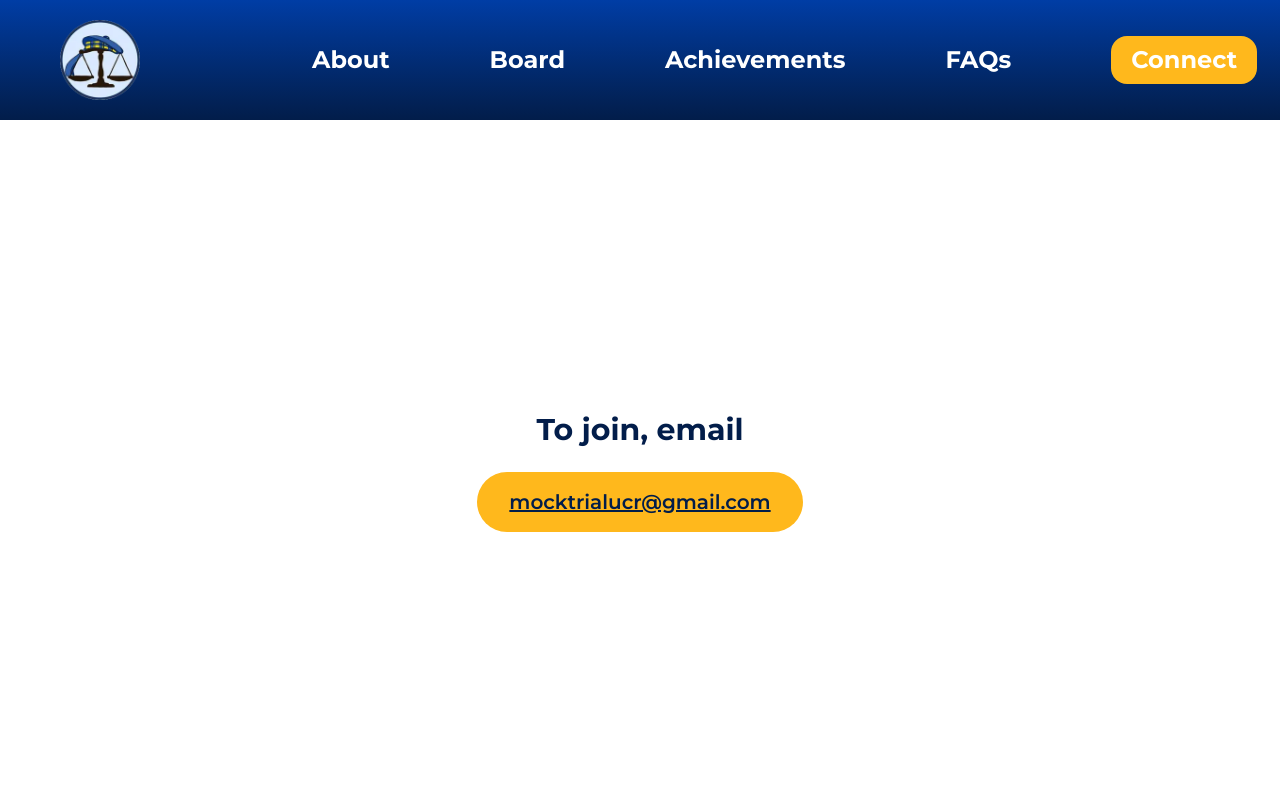
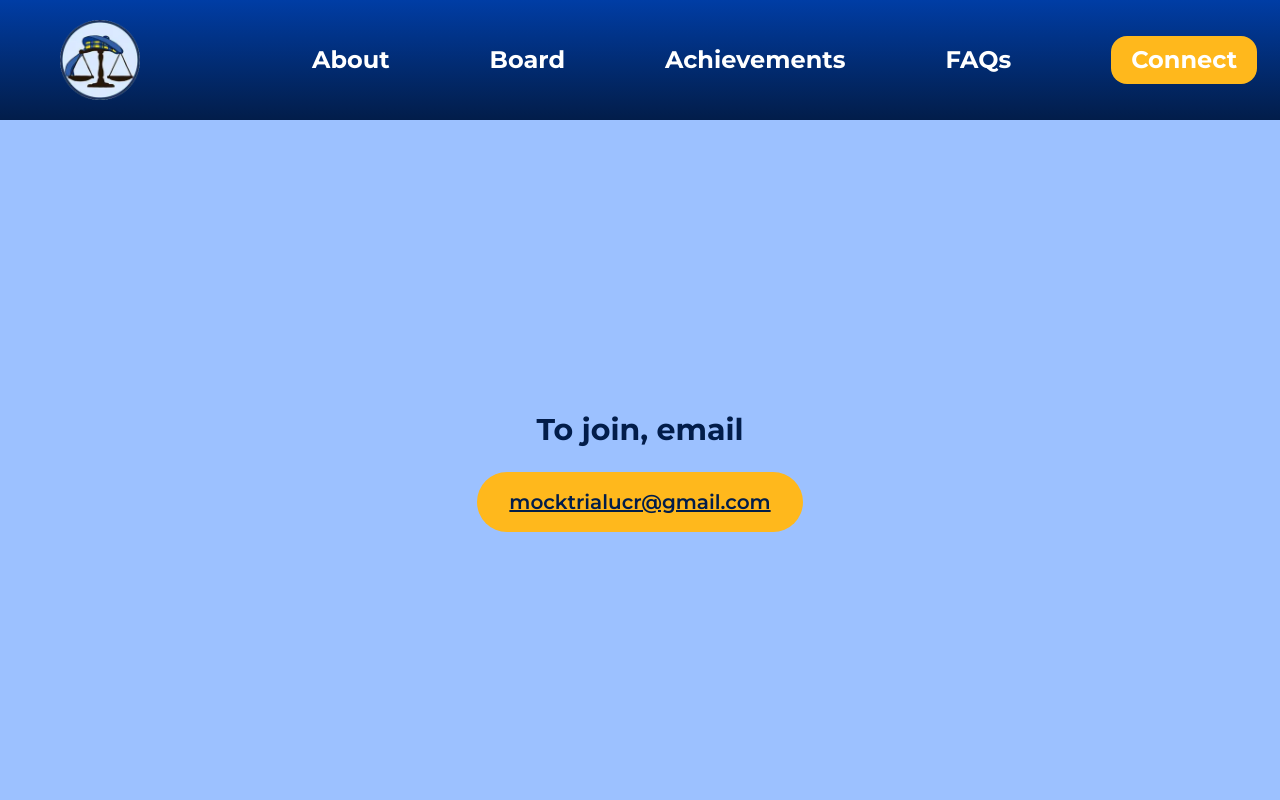
Before and after one commit to acm-ucr/mock-trial-website, a Next.js app: page / in a window 1280 px wide. Shown: the top 800 px of the page. Built offline with nearby package versions, Linux system fonts and the light colour scheme.

Commit message:
updated bg color

```diff
--- a/src/components/Home/JoinUs.tsx
+++ b/src/components/Home/JoinUs.tsx
@@ -1,10 +1,7 @@
 export default function JoinUsComponent() {
   return (
     <>
-      <div
-        className="font-mocktrial-montserrat flex min-h-screen flex-col"
-        style={{ backgroundColor: "mocktrial-seablue" }}
-      >
+      <div className="bg-mocktrial-seablue font-mocktrial-montserrat flex min-h-screen flex-col">
         <div className="mt-8 flex flex-1 items-center justify-center px-4 py-8 sm:mt-12 sm:px-6 md:-mt-70 md:px-8">
           <div className="w-full max-w-2xl">
             <div className="text-center sm:mt-15 md:mt-12 md:-mb-50">
```
